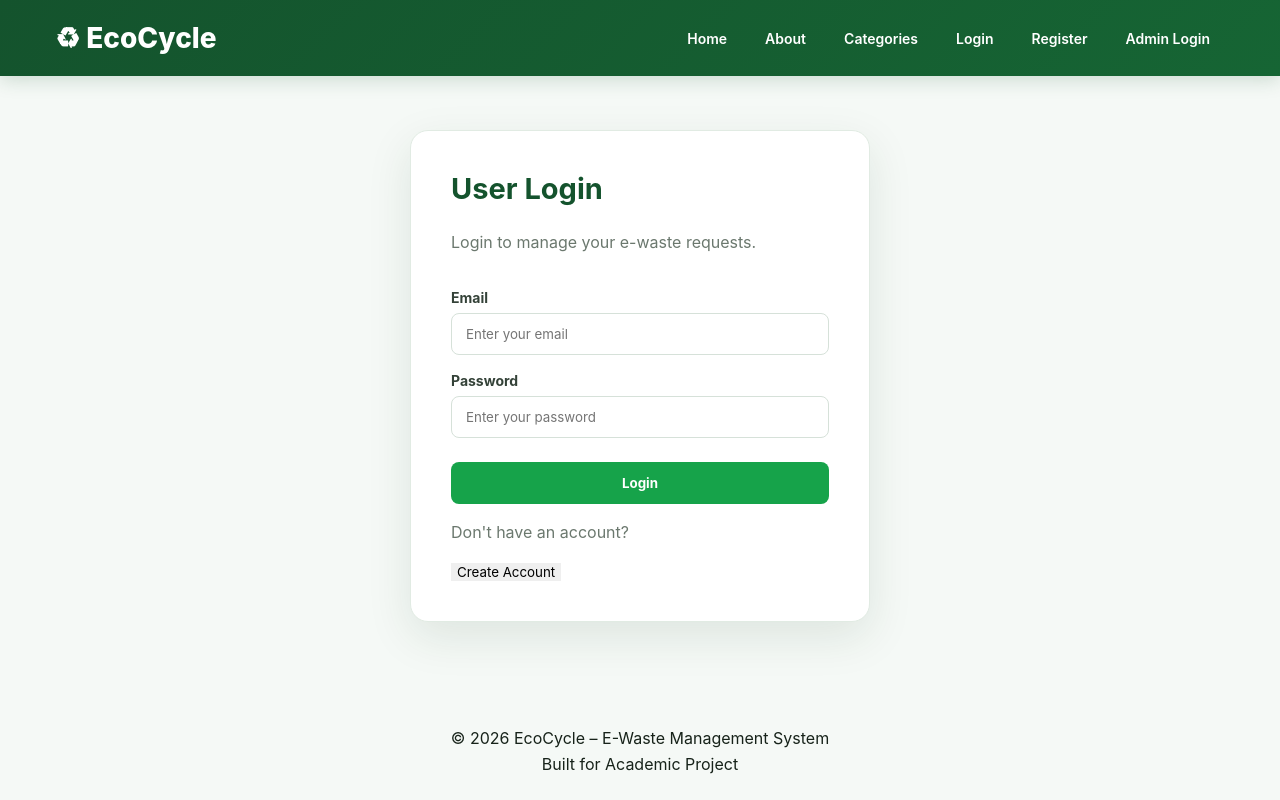
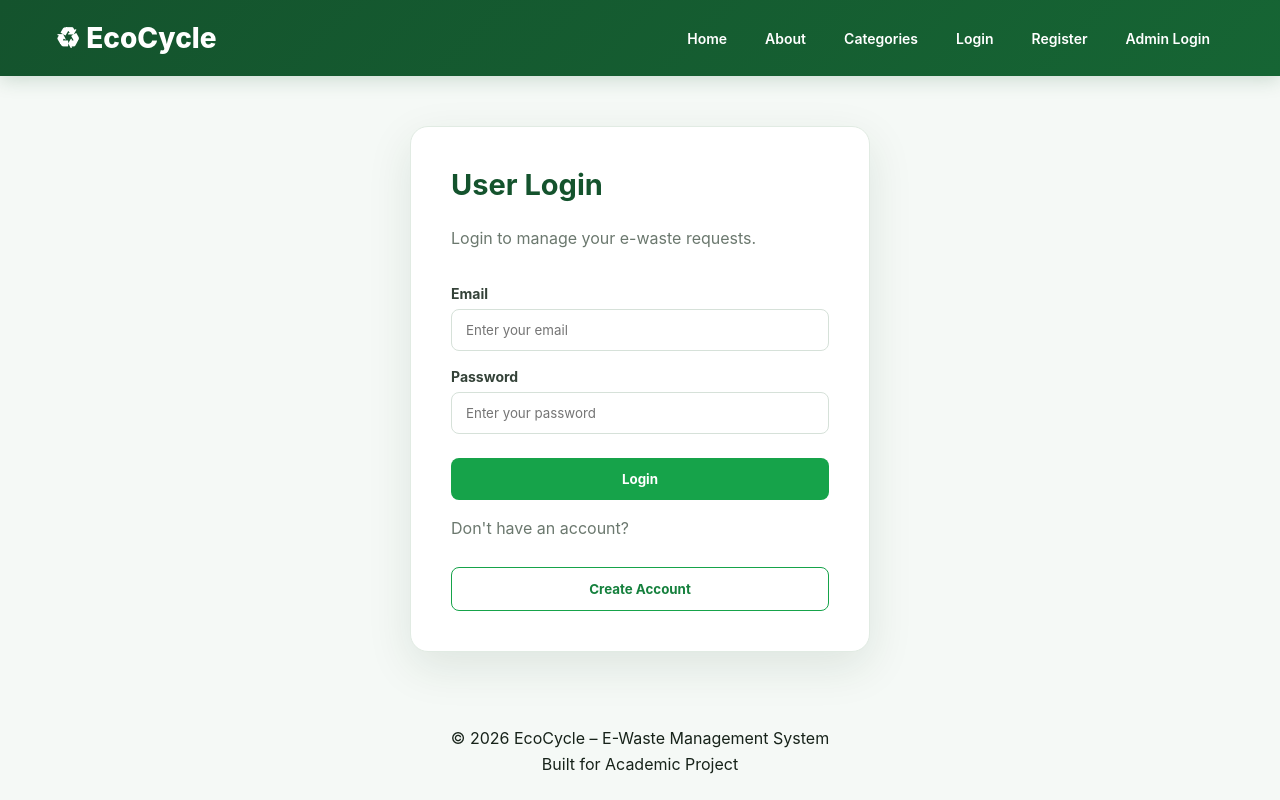
Before and after one commit to Suvadip2/EcoCycle, a React (Vite) app in the folder ecocycle/: page /#home in a window 1280 px wide. Both pictures are taken after a click on the button "Login". Built offline with nearby package versions, Linux system fonts and the light colour scheme.

Commit message:
Add styling for secondary button in login form

```diff
--- a/ecocycle/src/pages/Login.jsx
+++ b/ecocycle/src/pages/Login.jsx
@@ -66,6 +66,7 @@ function Login({ setCurrentPage }) {
 
         <button
           type="button"
+          className="auth-secondary-button"
           onClick={() => setCurrentPage("register")}
         >
           Create Account
--- a/ecocycle/src/styles/Auth.css
+++ b/ecocycle/src/styles/Auth.css
@@ -65,6 +65,22 @@
   background: #15803d;
 }
 
+.auth-secondary-button {
+  width: 100%;
+  margin-top: 10px;
+  padding: 13px;
+  border: 1px solid #16a34a;
+  border-radius: 8px;
+  background: white;
+  color: #15803d;
+  font-weight: 700;
+  transition: background 0.2s ease, color 0.2s ease;
+}
+
+.auth-secondary-button:hover {
+  background: #f0fdf4;
+}
+
 .error-message,
 .success-message {
   padding: 11px 14px;
```
